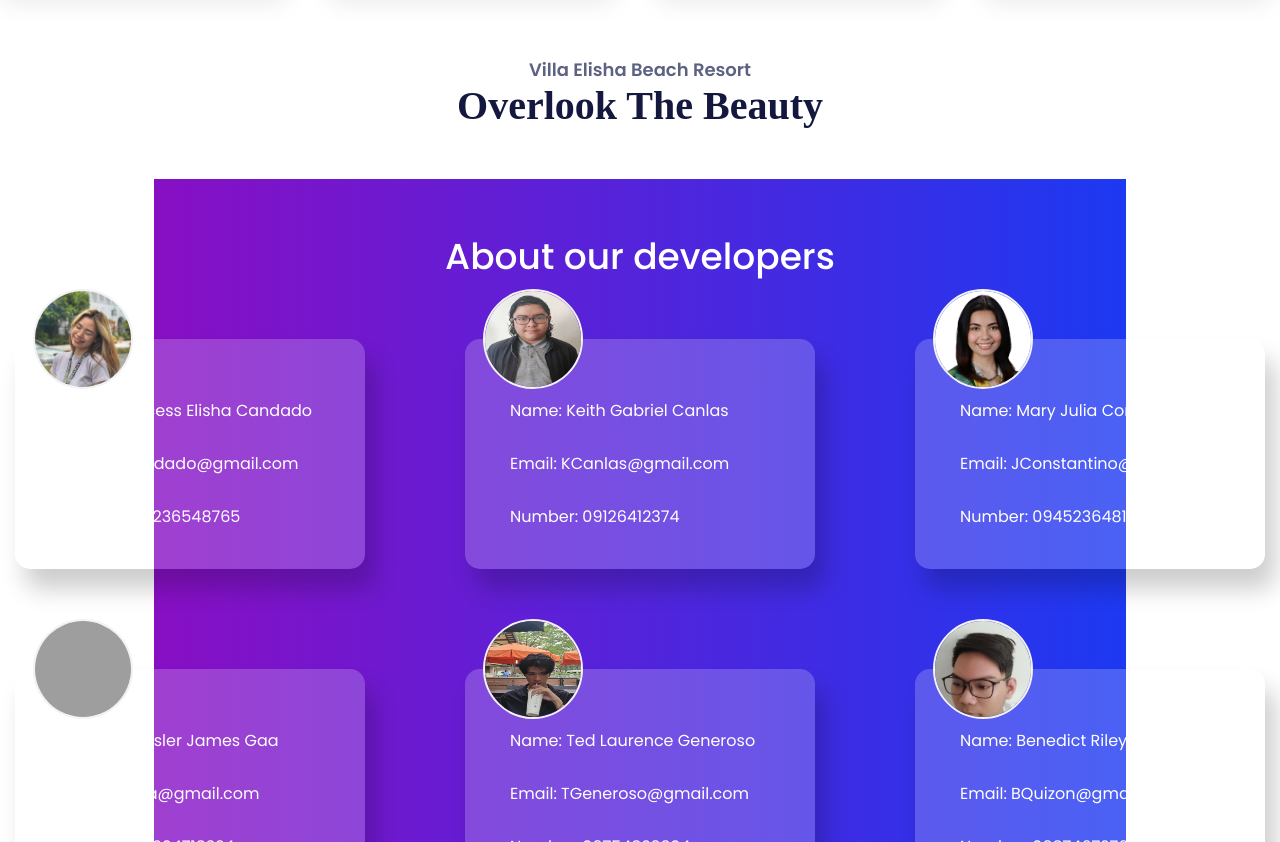
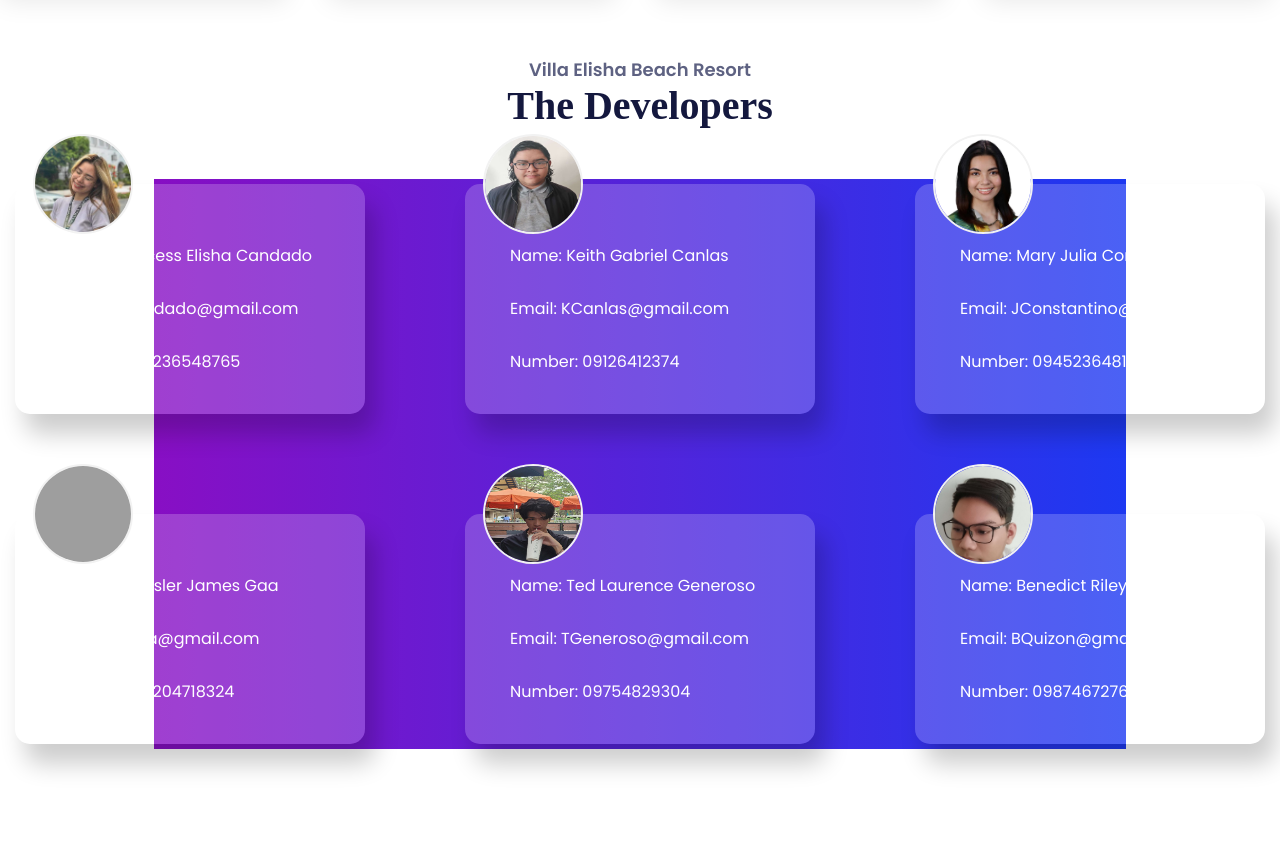
Before and after one commit to DeskodeGH/villalisha, a plain HTML site: page index.html in a window 1280 px wide. Shown: the part 1400-2242 px from the top of the page. Drawn offline with nearby package versions, Linux system fonts and the light colour scheme; grey boxes are pictures that could not be loaded; a script that the page names is missing.

Commit message:
Update index.html

```diff
--- a/index.html
+++ b/index.html
@@ -124,12 +124,10 @@
 <section class="Destination" id="destination">
     <div class="Dest-text">
         <h5>Villa Elisha Beach Resort</h5>
-        <h2>Overlook the beauty</h2>
+        <h2>The Developers</h2>
     </div>
 
     <div class="wrapper">
-        <h1>About our developers</h1>
-
 
     <main class="cards-grid">
             <div class="card">
```
